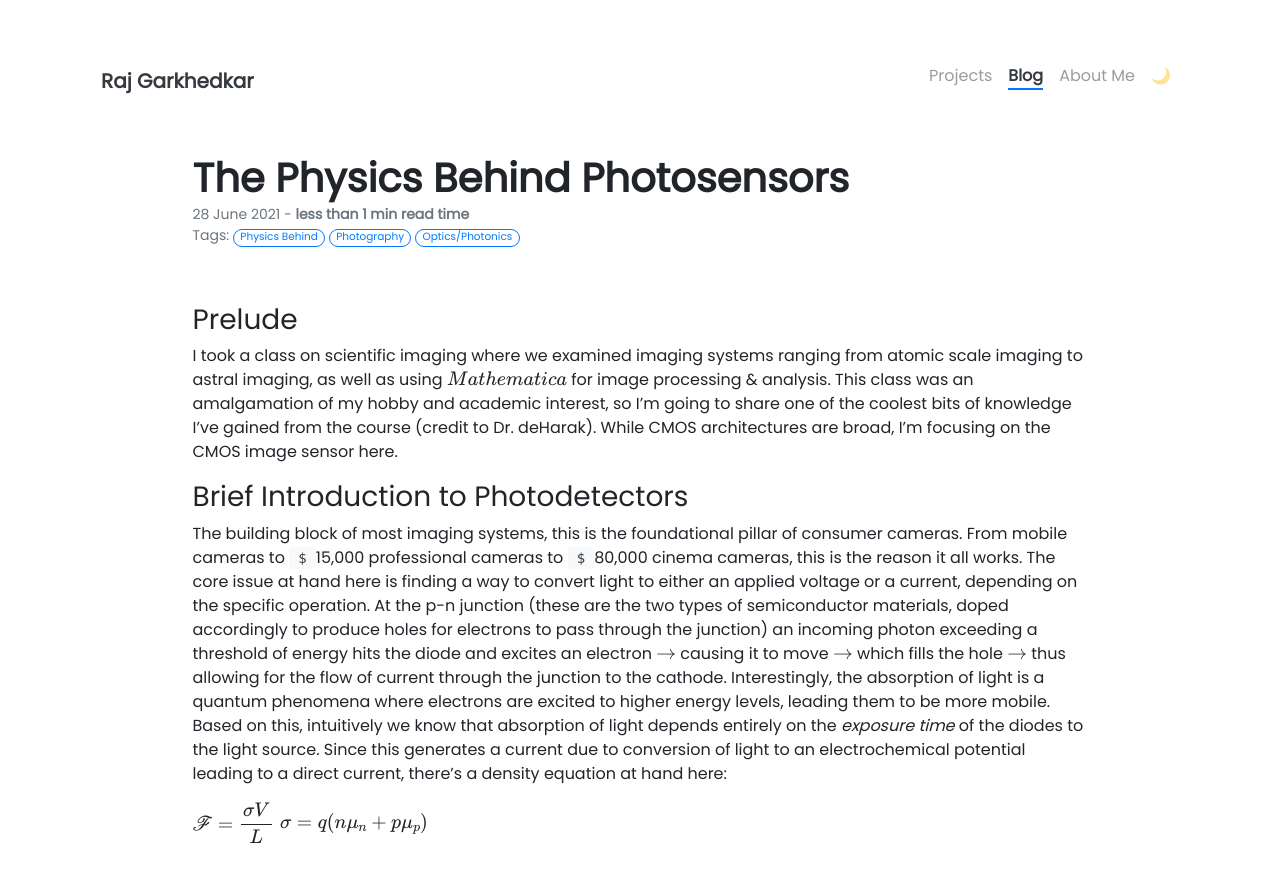
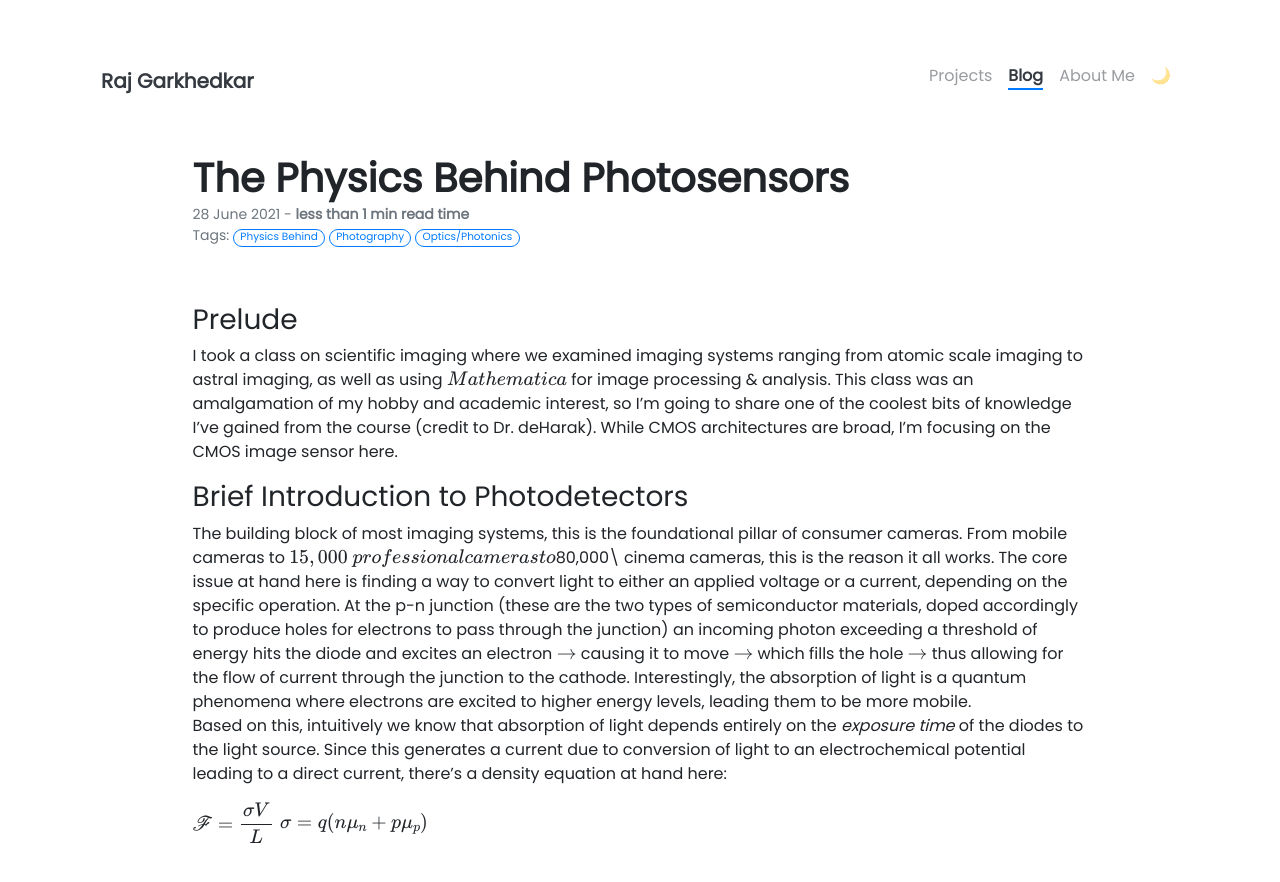
Before and after one commit to rajgark/rajgark.github.io, a Jekyll site: the page built from _posts/2021-06-28-pb-photosensor.md, in a window 1280 px wide, cut to the strip 0-904 px from the top of the page. Shown: the top 882 px of the strip. Built offline with Jekyll 4.4.1, drawn with Linux system fonts in a browser that asks for light colours; nearby versions of some CDN libraries; our own code applies the rules of GitHub Pages for plain Markdown files; formulas are drawn with MathJax 3; comment, search, counter and statistics services are not loaded.

Commit message:
math rendering trial

```diff
--- a/_posts/2021-06-28-pb-photosensor.md
+++ b/_posts/2021-06-28-pb-photosensor.md
@@ -12,7 +12,7 @@ mathjax: true
 I took a class on scientific imaging where we examined imaging systems ranging from atomic scale imaging to astral imaging, as well as using $Mathematica$ for image processing & analysis. This class was an amalgamation of my hobby and academic interest, so I'm going to share one of the coolest bits of knowledge I've gained from the course (credit to Dr. deHarak). While CMOS architectures are broad, I'm focusing on the CMOS image sensor here.
 <br>
 ### Brief Introduction to Photodetectors
-The building block of most imaging systems, this is the foundational pillar of consumer cameras. From mobile cameras to `$`15,000 professional cameras to `$`80,000 cinema cameras, this is the reason it all works. The core issue at hand here is finding a way to convert light to either an applied voltage or a current, depending on the specific operation. At the p-n junction (these are the two types of semiconductor materials, doped accordingly to produce holes for electrons to pass through the junction) an incoming photon exceeding a threshold of energy hits the diode and excites an electron $\to$ causing it to move $\to$ which fills the hole $\to$ thus allowing for the flow of current through the junction to the cathode. Interestingly, the absorption of light is a quantum phenomena where electrons are excited to higher energy levels, leading them to be more mobile.
+The building block of most imaging systems, this is the foundational pillar of consumer cameras. From mobile cameras to \$15,000\ professional cameras to \$80,000\ cinema cameras, this is the reason it all works. The core issue at hand here is finding a way to convert light to either an applied voltage or a current, depending on the specific operation. At the p-n junction (these are the two types of semiconductor materials, doped accordingly to produce holes for electrons to pass through the junction) an incoming photon exceeding a threshold of energy hits the diode and excites an electron $\to$ causing it to move $\to$ which fills the hole $\to$ thus allowing for the flow of current through the junction to the cathode. Interestingly, the absorption of light is a quantum phenomena where electrons are excited to higher energy levels, leading them to be more mobile.
 <br>
 Based on this, intuitively we know that absorption of light depends entirely on the _exposure time_ of the diodes to the light source. Since this generates a current due to conversion of light to an electrochemical potential leading to a direct current, there's a density equation at hand here:
 
```
